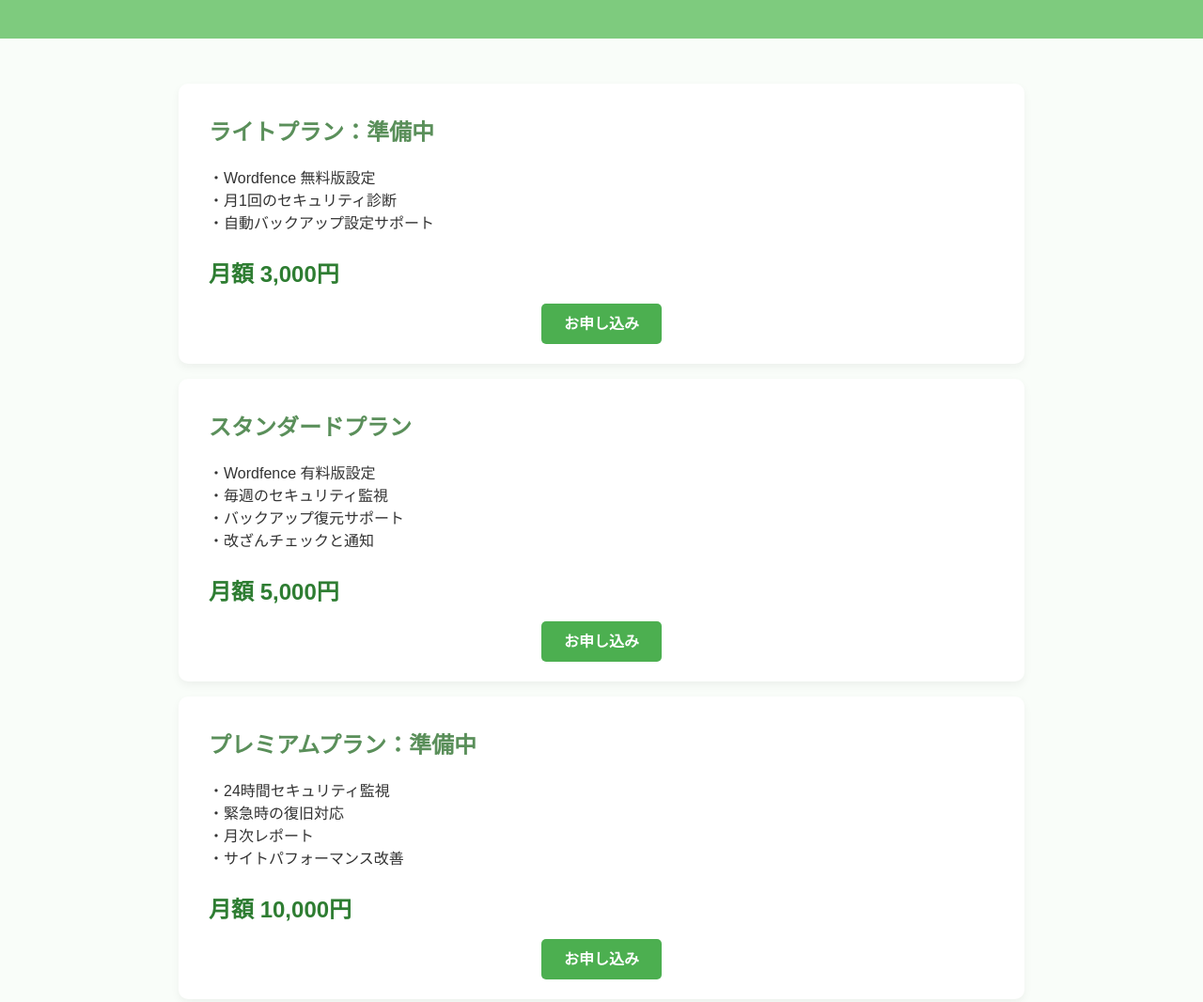
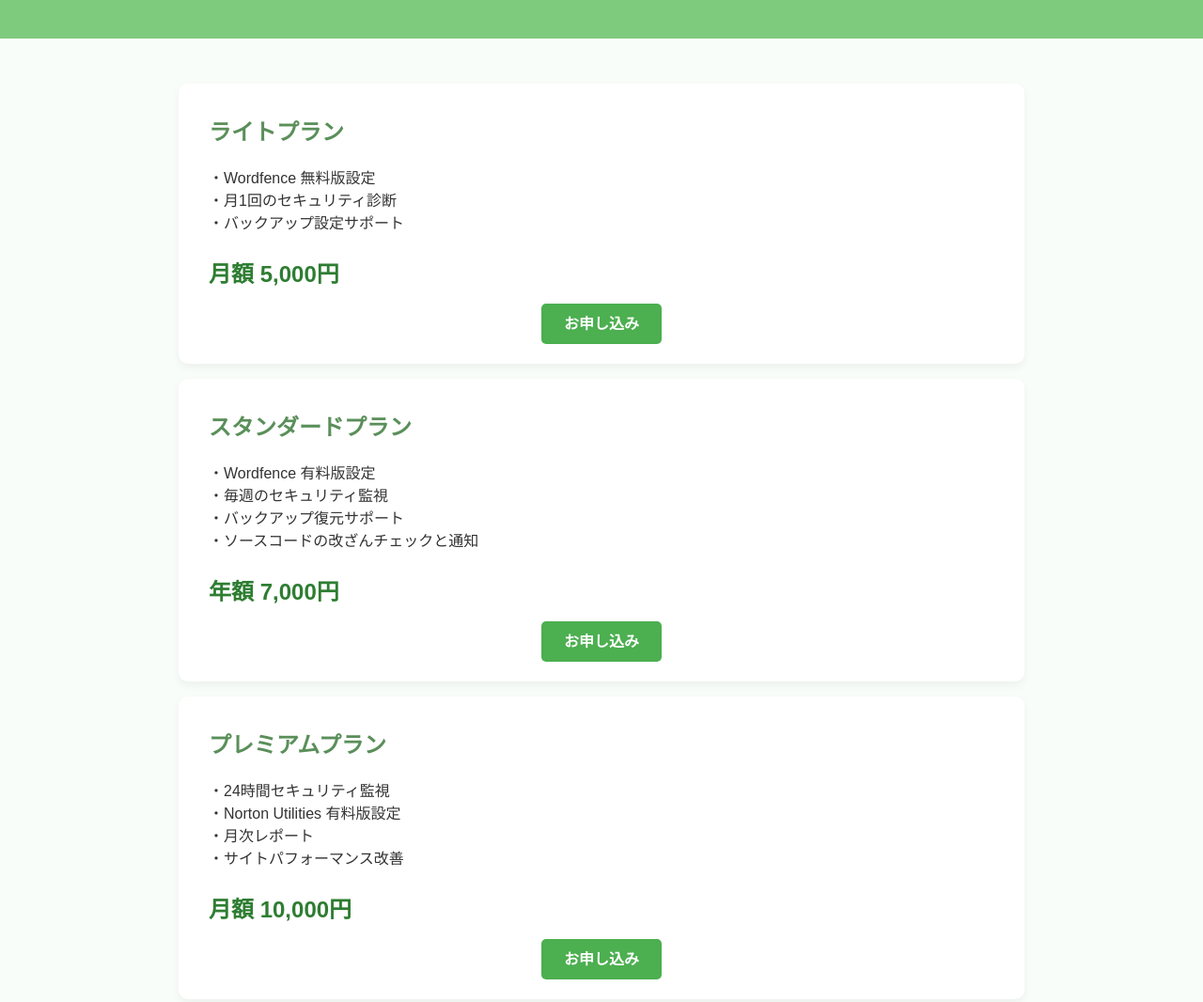
Before and after one commit to yukyco/security-service, a plain HTML site: page index.html in a window 1280 px wide. Shown: the part 120-1186 px from the top of the page at 94% size. Drawn offline with Linux system fonts and the light colour scheme.

Commit message:
Update index.html
プラン更新

```diff
--- a/index.html
+++ b/index.html
@@ -76,11 +76,11 @@
 
   <div class="container">
     <div class="plan">
-      <h2>ライトプラン：準備中</h2>
+      <h2>ライトプラン</h2>
       <p>・Wordfence 無料版設定<br>
          ・月1回のセキュリティ診断<br>
-         ・自動バックアップ設定サポート</p>
-      <p class="price">月額 3,000円</p>
+         ・バックアップ設定サポート</p>
+      <p class="price">月額 5,000円</p>
       <div class="cta"><a href="#">お申し込み</a></div>
     </div>
 
@@ -89,15 +89,15 @@
       <p>・Wordfence 有料版設定<br>
          ・毎週のセキュリティ監視<br>
          ・バックアップ復元サポート<br>
-         ・改ざんチェックと通知</p>
-      <p class="price">月額 5,000円</p>
+         ・ソースコードの改ざんチェックと通知</p>
+      <p class="price">年額 7,000円</p>
       <div class="cta"><a href="https://buy.stripe.com/14kbMm8AS3VQ2PuaEH">お申し込み</a></div>
     </div>
 
     <div class="plan">
-      <h2>プレミアムプラン：準備中</h2>
+      <h2>プレミアムプラン</h2>
       <p>・24時間セキュリティ監視<br>
-         ・緊急時の復旧対応<br>
+         ・Norton Utilities 有料版設定<br>
          ・月次レポート<br>
          ・サイトパフォーマンス改善</p>
       <p class="price">月額 10,000円</p>
```
